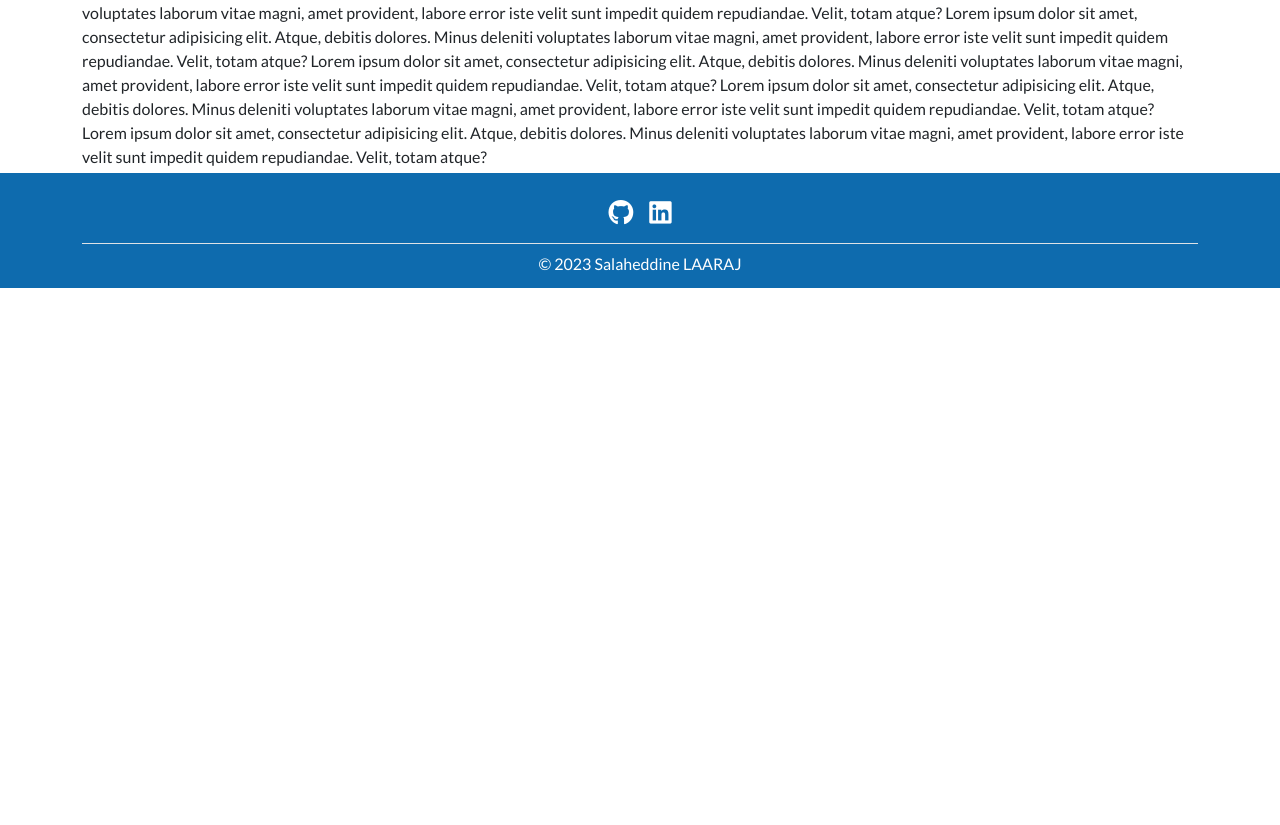
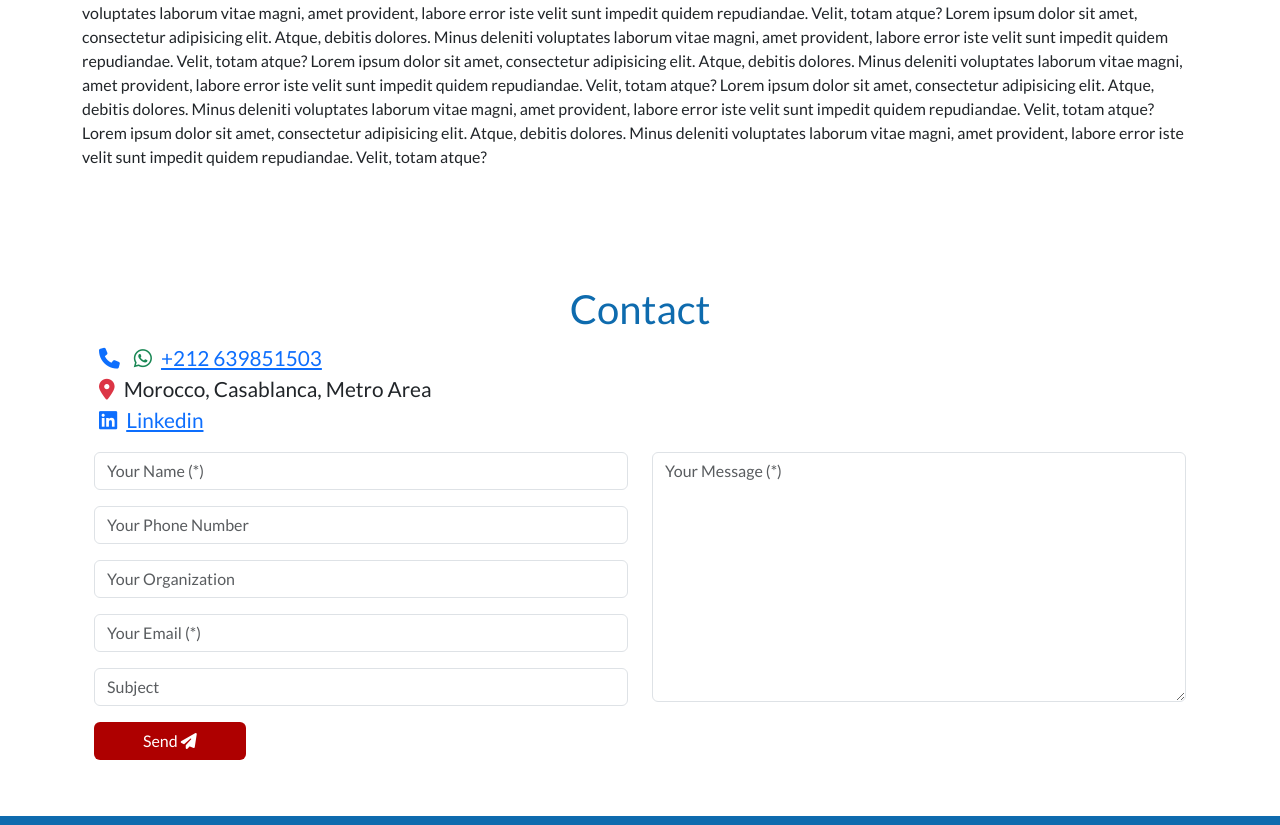
Before and after one commit to laarajsalaheddine/portfolio.salah.me, a plain HTML site: page index.html in a window 1280 px wide. Shown: the part 1932-2757 px from the top of the page. Before the commit the page ends 2224 px from the top, so only its background shows below. Drawn offline with nearby package versions, Linux system fonts and the light colour scheme.

Commit message:
contact form, responsiven not functional

```diff
--- a/index.html
+++ b/index.html
@@ -74,27 +74,32 @@
                     to my colleagues.
                     </p>
                     <div class="socials-cta-container text-center py-3">
-                        <a href="#" class="text-capitalize my-1 mx-1 socials-cta" title="Github" id="github">
+                        <a href="#" class="btn btn-default text-capitalize my-1 mx-1 socials-cta" title="Github"
+                            id="socials-cta-github">
                             <i class="fa-brands fa-github"></i>
                         </a>
-                        <a href="#" class="text-capitalize my-1 mx-1 socials-cta" title="linkedin" id="linkedin">
+                        <a href="#" class="btn btn-default text-capitalize my-1 mx-1 socials-cta" title="linkedin"
+                            id="socials-cta-linkedin">
                             <i class="fa-brands fa-linkedin"></i>
                         </a>
-                        <a href="#" class="text-capitalize my-1 mx-1 socials-cta" title="Contact" id="contact">
+                        <a href="#contact" class="btn btn-default text-capitalize my-1 mx-1 socials-cta" title="Contact"
+                            id="socials-cta-contact">
                             <i class="fa-solid fa-envelope"></i>
                         </a>
                         <div class="d-inline-block" id="download-cv-container">
-                            <a href="#" class="text-capitalize my-1 mx-1 socials-cta" title="Download CV"
-                                id="download-cv">
+                            <a href="#" class="btn btn-default text-capitalize my-1 mx-1 socials-cta"
+                                title="Download CV" id="download-cv">
                                 <i class="fa-solid fa-file-arrow-down"></i>
                             </a>
                             <div class="dropdown-content bounce-in-top d-none" id="download-cv-dropdown-content">
                                 <a title="cv in French" class="text-center d-block p-1"
-                                    download="./assets/files/cv-placeholder.pdf" href="./assets/files/cv-placeholder.pdf">
+                                    download="./assets/files/cv-placeholder.pdf"
+                                    href="./assets/files/cv-placeholder.pdf">
                                     French
                                 </a>
                                 <a title="cv in English" class="text-center d-block p-1"
-                                    download="./assets/files/cv-placeholder.pdf" href="./assets/files/cv-placeholder.pdf">
+                                    download="./assets/files/cv-placeholder.pdf"
+                                    href="./assets/files/cv-placeholder.pdf">
                                     English
                                 </a>
                             </div>
@@ -222,6 +227,78 @@
             </div>
         </section>
         <!-- *********** [-- Profile --] ************ -->
+        <!-- *********** [-- Contact --] ************ -->
+        <section id="contact">
+            <div class="container py-2 my-5">
+                <h1 class="lse-text-blue text-center">
+                    <span class="text-capitalize">Contact</span>
+                </h1>
+                <div class="container contact-form">
+                    <div class="contact-additional-info">
+                        <div class="phone-number">
+                            <i class="fa-solid fa-phone text-primary"></i>
+                            <i class="fa-brands fa-whatsapp text-success"></i>
+                            <span><a href="tel:+212639851503">
+                                    +212 639851503
+                                </a></span>
+                        </div>
+                        <div class="location">
+                            <i class="fa-solid fa-location-dot text-danger"></i>
+                            <span>
+                                Morocco, Casablanca, Metro Area
+                            </span>
+                        </div>
+                        <div class="text-primary linkedin">
+                            <i class="fab fa-linkedin"></i>
+                            <a title="Linkedin" href="https://www.linkedin.com/" target="_blank">Linkedin </a>
+                        </div>
+                    </div>
+                    <form method="post">
+                        <div class="row">
+                            <div class="col-md-6">
+                                <div class="form-group my-3">
+                                    <input autocomplete="off" required type="text" name="txtName" class="form-control"
+                                        placeholder="Your Name (*)" value="" />
+                                </div>
+                                <div class="form-group my-3">
+                                    <input autocomplete="off" type="text" name="txtPhone" class="form-control"
+                                        placeholder="Your Phone Number" value="" />
+                                </div>
+                                <div class="form-group my-3">
+                                    <input autocomplete="off" type="text" name="org" class="form-control" placeholder="Your Organization"
+                                        value="" />
+                                </div>
+                                <div class="form-group my-3">
+                                    <input autocomplete="off" required type="text" name="txtEmail" class="form-control"
+                                        placeholder="Your Email (*)" value="" />
+                                </div>
+                                <div class="form-group my-3">
+                                    <input autocomplete="off" type="text" name="subject" class="form-control" placeholder="Subject"
+                                        value="" />
+                                </div>
+                            </div>
+                            <div class="col-md-6">
+                                <div class="form-group my-3">
+                                    <textarea required name="txtMsg" class="form-control" placeholder="Your Message (*)"
+                                        style="width: 100%; height: 250px"></textarea>
+                                </div>
+                            </div>
+                            <div class="col-md-6">
+                                <div class="form-group">
+                                    <div class="form-group">
+                                        <button required type="submit" name="btnSubmit" id="btnContact" class="btn btn-default px-5"
+                                            value="Send ">
+                                            Send
+                                            <i class="fa fa-paper-plane" aria-hidden="true"></i>
+                                        </button>
+                                    </div>
+                                </div>
+                            </div>
+                        </div>
+                    </form>
+                </div>
+            </div>
+        </section>
     </main>
     <footer class="py-1 my-1 lse-blue">
         <div class="container">
--- a/script.js
+++ b/script.js
@@ -1,29 +1,18 @@
 document.addEventListener('DOMContentLoaded', function () {
     const downloadCVDropDown = document.getElementById('download-cv-dropdown-content');
     const downloadCV = document.getElementById('download-cv');
-    function handleScriptError(target) {
-        target.setAttribute("src", `./${target.getAttribute('data-library')}.min.js`);
-        target.setAttribute("crossorigin", "");
-        target.setAttribute("integrity", "");
-    }
-    function handleStyleTagError(target) {
-        target.setAttribute("href", `./${target.getAttribute('data-library')}.min.js`);
-        target.setAttribute("crossorigin", "");
-        target.setAttribute("integrity", "");
-    }
-
     document.addEventListener("click", function (event) {
         const navbarTogglerBtn = document.querySelector('.lse-navbar-toggler');
         const navbarTogglerNav = document.getElementById('navbarToggler');
-
         const isNavbarToggler = event.target.classList.contains('lse-navbar-toggler') ||
             event.target.parentNode.classList.contains('lse-navbar-toggler');
 
-        if (event.target.parentNode != downloadCV) {
-            downloadCVDropDown.classList.add("d-none");
-        }
         navbarTogglerBtn.classList.toggle("change", isNavbarToggler);
         navbarTogglerNav.classList.toggle("show", isNavbarToggler);
+
+        if(!(event.target.parentNode.id.trim() == "download-cv" || event.target.id.trim() == "download-cv")){
+            downloadCVDropDown.classList.add('d-none');
+        }
     });
 
     document.querySelectorAll('li.nav-item').forEach(element => {
@@ -33,6 +22,8 @@ document.addEventListener('DOMContentLoaded', function () {
         });
     });
 
+
+
     downloadCV.addEventListener("click", function (event) {
         downloadCVDropDown.classList.toggle('d-none');
     });
--- a/styles.css
+++ b/styles.css
@@ -97,6 +97,9 @@ footer .nav-link {
 
 section {
     padding-top: 60px !important;
+    min-height: 50vh;
+}
+section#landing-section{
     min-height: 95vh;
 }
 
@@ -145,16 +148,25 @@ section {
     display: inline;
 }
 
-.socials-cta {
-    font-size: 2em;
-    text-decoration: none;
-    color: var(--red);
+
+#btnContact, .socials-cta{
+    background: var(--red);
+    color: #fff;
 }
 
-
-.socials-cta:hover {
-    color: #0E6BAE;
-    transition: .2s !important;
+.socials-cta:hover,#btnContact:hover {
+    background: var(--light-blue);
+}
+.socials-cta {
+    font-size: 1.7em;
+    text-decoration: none;
+    padding: 0px 10px;
+}
+.contact-additional-info{
+    font-size: 1.3em;
+}
+.contact-additional-info i{
+    margin: 1px 5px;
 }
 
 #download-cv-container {
```
